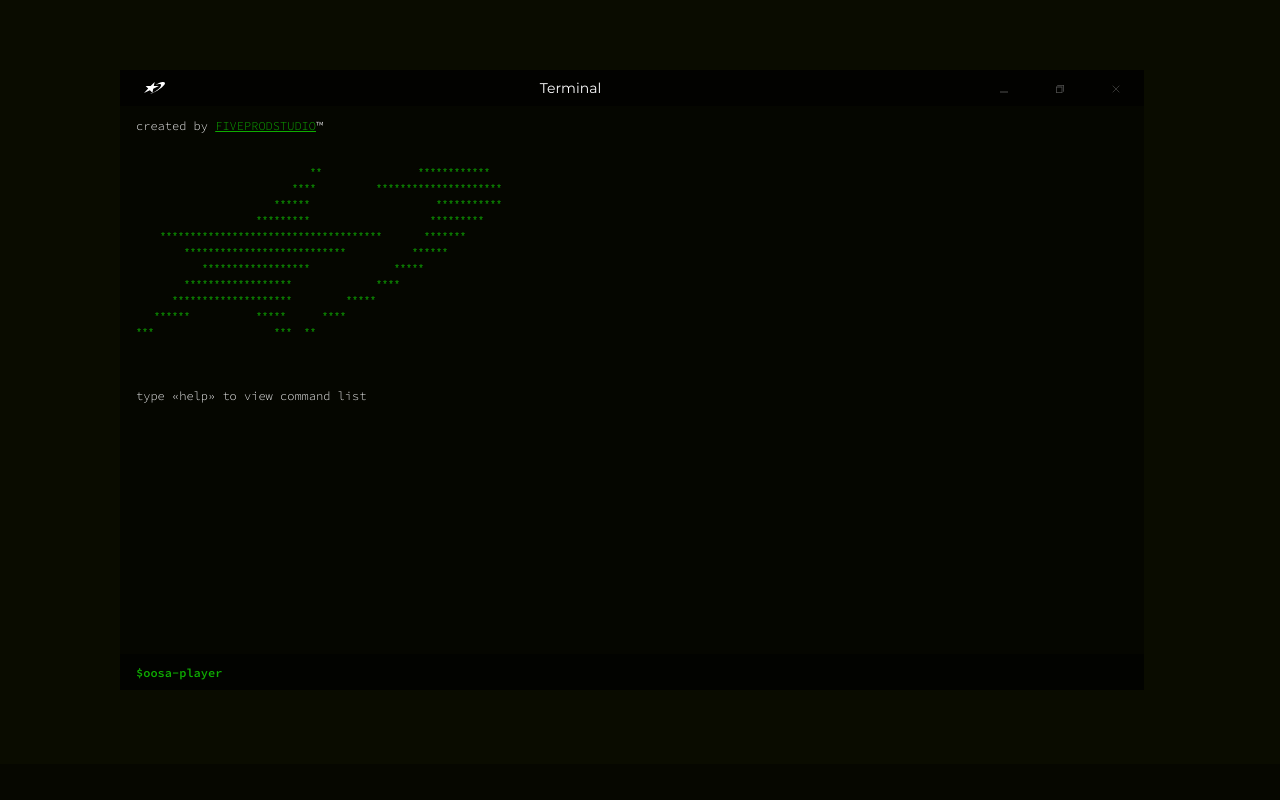
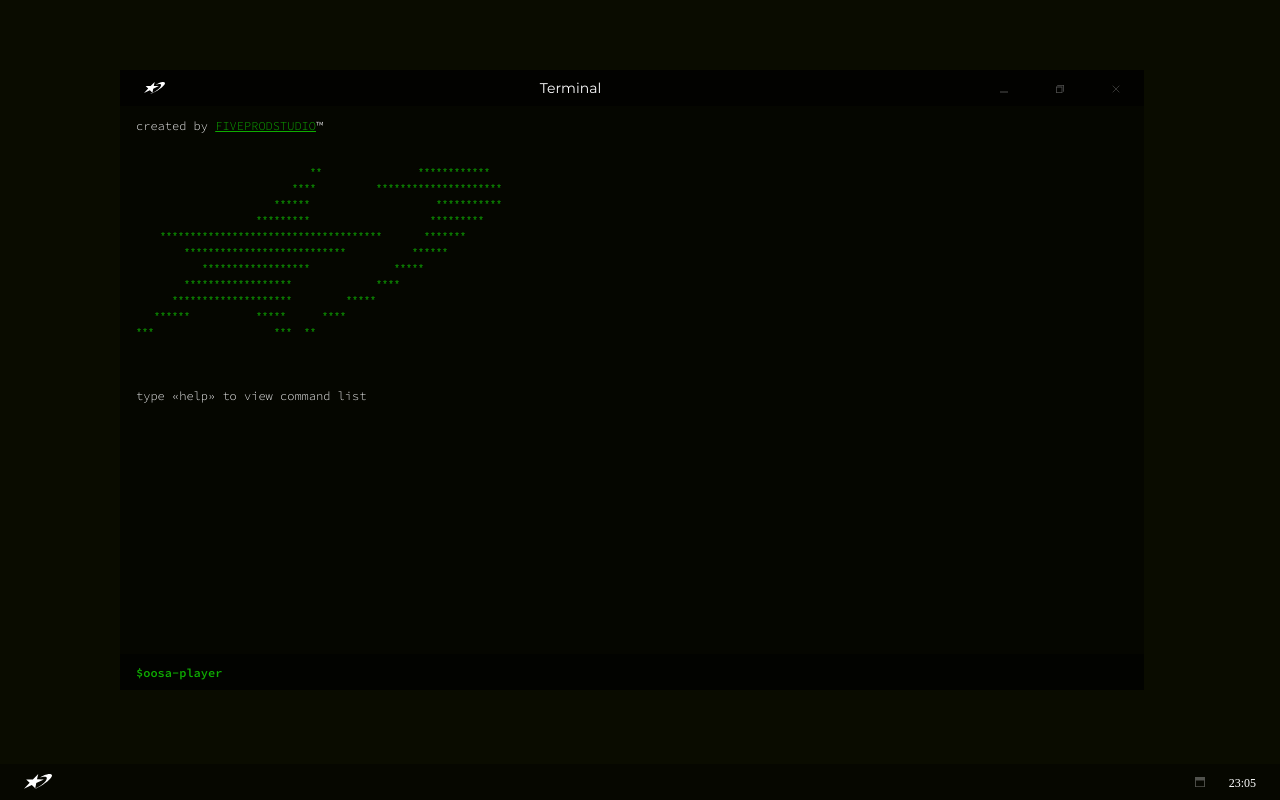
Before and after one commit to supsik/vol2, a Nuxt app: page / in a window 1280 px wide. Built offline with nearby package versions, Linux system fonts and the light colour scheme.

Commit message:
components apps to store

```diff
--- a/app.vue
+++ b/app.vue
@@ -1,30 +1,24 @@
 <template>
 	<NuxtLayout>
-		<div class="main-frame" @mousemove="handleMouseMove">
+		<div class="main-frame">
 			<AppComponent
-				v-for="app in appsArray"
+				v-for="app in mainStore.appsArray"
 				:key="app.name"
 				:appProps="app"
 			>
-				<component :is='app.component'></component>
+				<component :is='componentsMap[app.component]' />
 			</AppComponent>
 		</div>
 	</NuxtLayout>
 </template>
 <script setup>
-const appsArray = reactive({
-	consoleProps: {
-		name:           "Terminal",
-		component:      resolveComponent('AppsTerminal'),
-		sizes: {
-			isFullscreen  : false,
-			height        : 620,
-			width         : 1024,
-			left	        : 120,
-			top		        : 70,
-		}
-	},
-})
+import AppsTerminal from '@/components/Apps/Terminal.vue'
+
+const mainStore = useMainStore();
+
+const componentsMap = {
+  AppsTerminal,
+}
 </script>
 <style lang='scss'>
 .main-frame {
--- a/components/Apps/Terminal.vue
+++ b/components/Apps/Terminal.vue
@@ -67,7 +67,7 @@ const submit = async event => {
 	else if (message)
 		consoleHistory.value.push({
 			type: 'notification',
-			message: `command «${message}» not found type «help» to view command list`
+			message: `command «${message}» not found. type «help» to view command list`
 		})
 
 	event.target.value = '';
--- a/components/Panel.vue
+++ b/components/Panel.vue
@@ -1,21 +1,52 @@
 <template>
 	<div class="panel">
-
+		<img src="/icons/logo.svg" alt="" class="panel__logo">
+		<div class="panel__apps">
+		</div>
+		<div class="panel__right">
+			<button class="collapse-all-apps">
+				<img src="/icons/collapse_all.svg" alt="">
+			</button>
+			<time>23:05</time>
+		</div>
 	</div>
 </template>
 <script setup>
-
 </script>
 <style lang='scss'>
 .panel {
 	width: 100%;
 	height: 36px;
+	padding-inline: 24px;
 	position: fixed;
 	display: flex;
 	align-items: center;
+	justify-content: space-between;
 	bottom: 0;
 	z-index: 10;
 	background-color: #060700;
 	padding-inline: 24px;
 }
+
+.panel__logo {
+	width: 28px;
+	height: 16px;
+}
+
+.panel__right {
+	time {
+		font-size: 12px;
+		font-family: 'Hasklig';
+		color: #FFF;
+	}
+
+	.collapse-all-apps {
+		width: 10px;
+		height: 10px;
+		margin-right: 24px;
+		opacity: .3;
+
+		&:hover { opacity: 1 }
+	}
+}
 </style>
--- a/layouts/default.vue
+++ b/layouts/default.vue
@@ -9,9 +9,6 @@
 </template>
 <script setup>
 const mainStore = useMainStore();
-
-console.log(mainStore);
-
 </script>
 <style lang='scss'>
 .fade-enter-active,
--- a/stores/main.ts
+++ b/stores/main.ts
@@ -3,7 +3,27 @@ import { defineStore } from 'pinia'
 export const useMainStore = defineStore('main', () => {
   const isLoading = ref(true);
 
+	const appsArray = reactive([
+		{
+			name        : 'Terminal',
+			component   : 'AppsTerminal',
+			isOpen      : true,
+			isCollapse  : false,
+			sizes: {
+				isFullscreen  : false,
+				height        : 620,
+				width         : 1024,
+				left	        : 120,
+				top		        : 70,
+			}
+		},
+	])
+
   const setLoader = (param: boolean) => isLoading.value = param;
 
-  return { isLoading, setLoader }
+  return {
+		isLoading,
+		appsArray,
+		setLoader
+	}
 })
```
Also changed, not shown: public/icons/collapse_all.svg (added).
